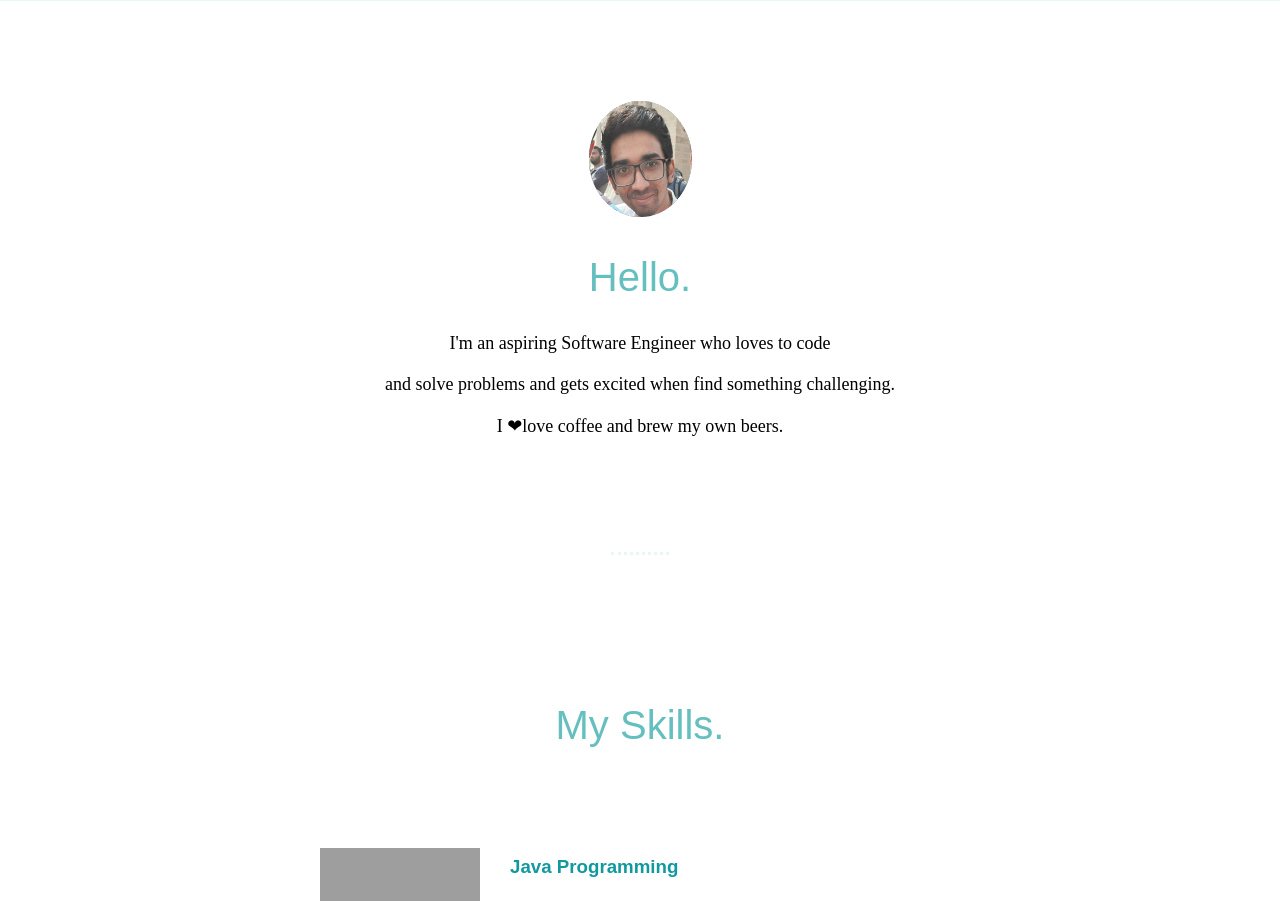
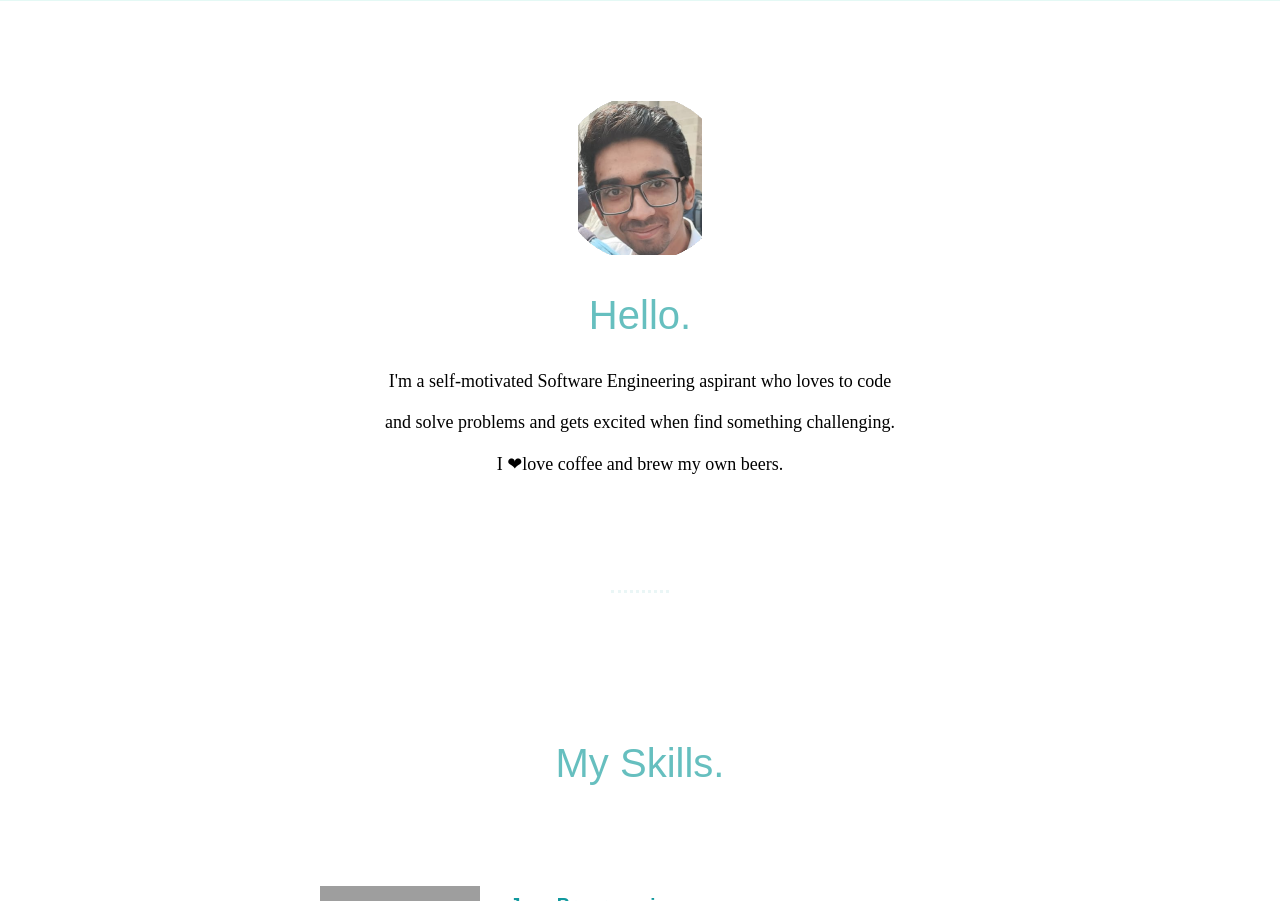
Before and after one commit to MohitMehta257/cv, a plain HTML site: page index.html in a window 1280 px wide. Shown: the part 801-1702 px from the top of the page. Drawn offline with Linux system fonts and the light colour scheme; grey boxes are pictures that could not be loaded.

Commit message:
Update index.html

```diff
--- a/index.html
+++ b/index.html
@@ -17,9 +17,9 @@
 
         <div class="middle-container">
             <div class="profile">
-            <img src="mohit2.png" alt="">
+            <img src="mohit3.png" alt="">
             <h2>Hello.</h2>
-            <p class="intro">I'm an aspiring Software Engineer who loves to code</p>
+            <p class="intro">I'm a self-motivated Software Engineering aspirant who loves to code</p>
             <p class="intro"> and solve problems and gets excited when find something challenging.</p>
             <p class="intro-1">I ❤love coffee and brew my own beers.</p>
             </div>
```
